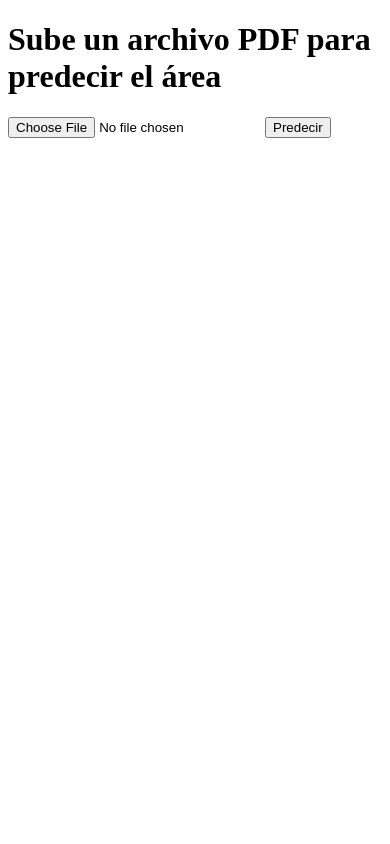
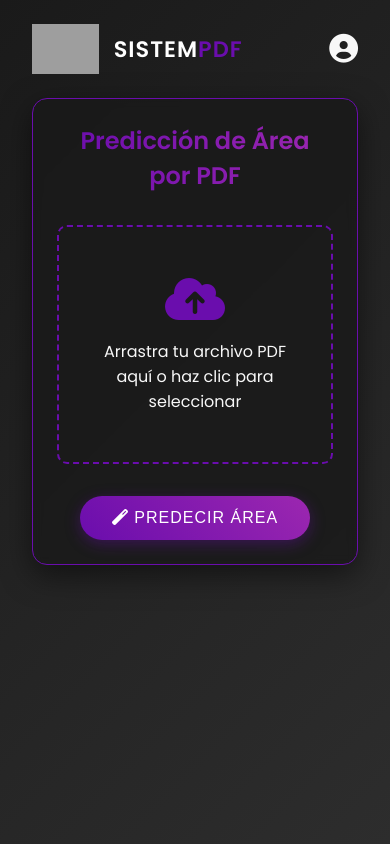
Before and after one commit to AlexhpSENATI/leer_pdf, a Flask app: page / in a window 390 px wide. Run offline with Flask 3, Linux system fonts and the light colour scheme; parts of the project's set-up code (start-up, migrations or seed data) failed here and were passed over; grey boxes are pictures that could not be loaded.

Commit message:
agregando css

```diff
--- a/app.py
+++ b/app.py
@@ -1,4 +1,4 @@
-from flask import Flask, render_template, request
+from flask import Flask, render_template, request, redirect, url_for
 import fitz  # PyMuPDF
 import joblib
 import numpy as np
@@ -9,7 +9,11 @@ app = Flask(__name__)
 app.config['UPLOAD_FOLDER'] = 'uploads'
 os.makedirs(app.config['UPLOAD_FOLDER'], exist_ok=True)
 
-# Cargar modelo entrenado
+ALLOWED_EXTENSIONS = {'pdf'}
+
+def allowed_file(filename):
+    return '.' in filename and filename.rsplit('.', 1)[1].lower() in ALLOWED_EXTENSIONS
+
 modelo = joblib.load("models/modelo_entrenado.pkl")
 
 def extraer_texto_pdf(ruta_pdf):
@@ -21,7 +25,20 @@ def extraer_texto_pdf(ruta_pdf):
 
 @app.route('/', methods=['GET'])
 def index():
-    return render_template('index.html')
+    # Obtener valores si vienen por parámetros (GET)
+    mensaje = request.args.get('mensaje')
+    percentage = request.args.get('percentage')
+    place = request.args.get('place')
+
+    prediction = None
+    if mensaje and percentage and place:
+        prediction = {
+            "mensaje": mensaje,
+            "percentage": percentage,
+            "place": place
+        }
+
+    return render_template('index.html', prediction=prediction)
 
 @app.route('/predict', methods=['POST'])
 def predict():
@@ -32,23 +49,196 @@ def predict():
     if archivo.filename == '':
         return "Nombre de archivo vacío", 400
 
+    if archivo and allowed_file(archivo.filename):
+        nombre_seguro = secure_filename(archivo.filename)
+        ruta_pdf = os.path.join(app.config['UPLOAD_FOLDER'], nombre_seguro)
+        archivo.save(ruta_pdf)
+
+        texto = extraer_texto_pdf(ruta_pdf)
+
+        try:
+            probabilidades = modelo.predict_proba([texto])[0]
+            etiquetas = modelo.classes_
+
+            indice_max = np.argmax(probabilidades)
+            confianza = probabilidades[indice_max]
+            area_predicha = etiquetas[indice_max]
+            porcentaje = round(confianza * 100, 2)
+        except Exception as e:
+            return f"Error en la predicción: {e}", 500
+        finally:
+            os.remove(ruta_pdf)
+
+        if confianza < 0.6:
+            return redirect(url_for('index',
+                mensaje="❌ Área no encontrada (confianza insuficiente)",
+                percentage=porcentaje,
+                place="Desconocido"
+            ))
+
+        return redirect(url_for('index',
+            mensaje="✅ Área encontrada",
+            percentage=porcentaje,
+            place=area_predicha
+        ))
+
+    else:
+        return "Archivo inválido. Solo se permiten PDFs.", 400
+
+if __name__ == '__main__':
+    app.run(debug=True)
+
+# from flask import Flask, render_template, request
+# import fitz  # PyMuPDF
+# import joblib
+# import numpy as np
+# import os
+# from werkzeug.utils import secure_filename
+
+# app = Flask(__name__)
+# app.config['UPLOAD_FOLDER'] = 'uploads'
+# os.makedirs(app.config['UPLOAD_FOLDER'], exist_ok=True)
+
+# ALLOWED_EXTENSIONS = {'pdf'}
+
+# def allowed_file(filename):
+#     return '.' in filename and filename.rsplit('.', 1)[1].lower() in ALLOWED_EXTENSIONS
+
+# modelo = joblib.load("models/modelo_entrenado.pkl")
+
+# def extraer_texto_pdf(ruta_pdf):
+#     texto = ""
+#     doc = fitz.open(ruta_pdf)
+#     for pagina in doc:
+#         texto += pagina.get_text()
+#     return texto
+
+# @app.route('/', methods=['GET'])
+# def index():
+#     return render_template('index.html')
+
+# @app.route('/predict', methods=['POST'])
+# def predict():
+#     if 'pdf_file' not in request.files:
+#         return "No se subió ningún archivo", 400
+
+#     archivo = request.files['pdf_file']
+#     if archivo.filename == '':
+#         return "Nombre de archivo vacío", 400
+
+#     if archivo and allowed_file(archivo.filename):
+#         nombre_seguro = secure_filename(archivo.filename)
+#         ruta_pdf = os.path.join(app.config['UPLOAD_FOLDER'], nombre_seguro)
+#         archivo.save(ruta_pdf)
+
+#         texto = extraer_texto_pdf(ruta_pdf)
+
+#         try:
+#             probabilidades = modelo.predict_proba([texto])[0]
+#             etiquetas = modelo.classes_
+
+#             indice_max = np.argmax(probabilidades)
+#             confianza = probabilidades[indice_max]
+#             area_predicha = etiquetas[indice_max]
+#             porcentaje = round(confianza * 100, 2)
+#         except Exception as e:
+#             return f"Error en la predicción: {e}", 500
+#         finally:
+#             os.remove(ruta_pdf)
+
+#         if confianza < 0.6:
+#             return render_template("index.html", prediction={
+#                 "mensaje": "❌ Área no encontrada (confianza insuficiente)",
+#                 "percentage": porcentaje,
+#                 "place": "Desconocido"
+#             })
+
+#         return render_template("index.html", prediction={
+#             "mensaje": "✅ Área encontrada",
+#             "percentage": porcentaje,
+#             "place": area_predicha
+#         })
+
+#     else:
+#         return "Archivo inválido. Solo se permiten PDFs.", 400
+
+# if __name__ == '__main__':
+#     app.run(debug=True)
+
+
+
+
+
+
+
+
 
 
 
 # from flask import Flask, render_template, request
-# from scripts.clasificar_pdf import extraer_texto_pdf  # Asegúrate que esta función reciba un número
+# import fitz  # PyMuPDF
+# import joblib
+# import numpy as np
+# import os
+# from werkzeug.utils import secure_filename
+
 
 # app = Flask(__name__)
+# app.config['UPLOAD_FOLDER'] = 'uploads'
+# os.makedirs(app.config['UPLOAD_FOLDER'], exist_ok=True)
 
-# @app.route('/')
+# # Cargar modelo entrenado
+# modelo = joblib.load("models/modelo_entrenado.pkl")
+
+# def extraer_texto_pdf(ruta_pdf):
+#     texto = ""
+#     doc = fitz.open(ruta_pdf)
+#     for pagina in doc:
+#         texto += pagina.get_text()
+#     return texto
+
+# @app.route('/', methods=['GET'])
 # def index():
 #     return render_template('index.html')
 
-# @app.route('/predecir', methods=['POST'])
-# def predecir():
-#     entrada = request.form['entrada']
-#     resultado = extraer_texto_pdf(float(entrada))
-#     return render_template('index.html', resultado=resultado)
+# @app.route('/predict', methods=['POST'])
+# def predict():
+#     if 'pdf_file' not in request.files:
+#         return "No se subió ningún archivo", 400
+
+#     archivo = request.files['pdf_file']
+#     if archivo.filename == '':
+#         return "Nombre de archivo vacío", 400
+
+#     if archivo and archivo.filename.endswith('.pdf'):
+#         nombre_seguro = secure_filename(archivo.filename)
+#         ruta_pdf = os.path.join(app.config['UPLOAD_FOLDER'], nombre_seguro)
+#         archivo.save(ruta_pdf)
+
+#         texto = extraer_texto_pdf(ruta_pdf)
+#         probabilidades = modelo.predict_proba([texto])[0]
+#         etiquetas = modelo.classes_
+
+#         indice_max = np.argmax(probabilidades)
+#         confianza = probabilidades[indice_max]
+#         area_predicha = etiquetas[indice_max]
+#         porcentaje = round(confianza * 100, 2)
+
+#         if confianza < 0.6:
+#             return render_template("index.html", prediction={
+#                 "mensaje": "❌ Área no encontrada (confianza insuficiente)",
+#                 "percentage": porcentaje,
+#                 "place": "Desconocido"
+#             })
+
+#         return render_template("index.html", prediction={
+#             "mensaje": "✅ Área encontrada",
+#             "percentage": porcentaje,
+#             "place": area_predicha
+#         })
+
+#     else:
+#         return "Archivo inválido. Solo se permiten PDFs.", 400
 
 # if __name__ == '__main__':
 #     app.run(debug=True)
--- /dev/null
+++ b/static/css/style.css
@@ -0,0 +1,237 @@
+:root {
+    --primary: #6a0dad;
+    --primary-dark: #4b0082;
+    --secondary: #1a1a1a;
+    --text: #f8f8f8;
+    --highlight: #9c27b0;
+}
+
+* {
+    margin: 0;
+    padding: 0;
+    box-sizing: border-box;
+}
+
+body {
+    font-family: 'Poppins', sans-serif;
+    background-color: var(--secondary);
+    color: var(--text);
+    min-height: 100vh;
+    display: flex;
+    flex-direction: column;
+    align-items: center;
+    padding: 1rem 2rem 2rem;
+    background: linear-gradient(135deg, var(--secondary) 0%, #2d2d2d 100%);
+}
+
+.header {
+    width: 100%;
+    max-width: 800px;
+    display: flex;
+    justify-content: space-between;
+    align-items: center;
+    margin-bottom: 1.5rem;
+    padding: 0.5rem 0;
+}
+
+.logo-container {
+    height: 60px;
+    display: flex;
+    align-items: center;
+    gap: 15px;
+}
+
+.navbar-hp {
+    font-size: 1.8rem;
+    font-weight: 600;
+    background: linear-gradient(to right, #ffffff 65%, var(--primary) 50%);
+    -webkit-background-clip: text;
+    background-clip: text;
+    color: transparent;
+    text-transform: uppercase;
+    letter-spacing: 1px;
+}
+
+/*
+.logo-container {
+  height: 60px;
+} */
+
+.logo {
+    height: 100%;
+    object-fit: contain;
+}
+
+.login-icon {
+    font-size: 2rem;
+    color: var(--text);
+    transition: transform 0.3s ease;
+}
+
+.login-icon a {
+    color: inherit;
+    text-decoration: none;
+}
+
+.login-icon:hover {
+    transform: scale(1.1);
+    color: var(--highlight);
+}
+
+.container {
+    width: 100%;
+    max-width: 800px;
+    background-color: rgba(26, 26, 26, 0.8);
+    border-radius: 15px;
+    padding: 2.5rem;
+    box-shadow: 0 10px 30px rgba(0, 0, 0, 0.5);
+    backdrop-filter: blur(5px);
+    border: 1px solid var(--primary);
+}
+
+h1 {
+    color: var(--text);
+    text-align: center;
+    margin-bottom: 2rem;
+    font-weight: 600;
+    background: linear-gradient(to right, var(--primary), var(--highlight));
+    -webkit-background-clip: text;
+    -webkit-text-fill-color: transparent;
+}
+
+.upload-area {
+    border: 2px dashed var(--primary);
+    border-radius: 10px;
+    padding: 3rem 2rem;
+    text-align: center;
+    margin-bottom: 2rem;
+    transition: all 0.3s ease;
+    cursor: pointer;
+    position: relative;
+    overflow: hidden;
+}
+
+.upload-area:hover {
+    border-color: var(--highlight);
+    background-color: rgba(106, 13, 173, 0.1);
+}
+
+.upload-area i {
+    font-size: 3rem;
+    color: var(--primary);
+    margin-bottom: 1rem;
+    display: block;
+}
+
+.file-input {
+    display: none;
+}
+
+.btn {
+    background: linear-gradient(45deg, var(--primary), var(--highlight));
+    color: white;
+    border: none;
+    padding: 0.8rem 2rem;
+    border-radius: 50px;
+    font-size: 1rem;
+    font-weight: 500;
+    cursor: pointer;
+    transition: all 0.3s ease;
+    text-transform: uppercase;
+    letter-spacing: 1px;
+    box-shadow: 0 4px 15px rgba(106, 13, 173, 0.4);
+}
+
+.btn:hover {
+    transform: translateY(-3px);
+    box-shadow: 0 6px 20px rgba(106, 13, 173, 0.6);
+}
+
+.btn:active {
+    transform: translateY(1px);
+}
+
+.result-container {
+    margin-top: 2rem;
+    padding: 1.5rem;
+    border-radius: 10px;
+    background-color: rgba(26, 26, 26, 0.6);
+    border-left: 4px solid var(--primary);
+    display: none;
+    animation: fadeIn 0.5s ease;
+}
+
+@keyframes fadeIn {
+    from {
+        opacity: 0;
+        transform: translateY(20px);
+    }
+
+    to {
+        opacity: 1;
+        transform: translateY(0);
+    }
+}
+
+.result-container h2 {
+    color: var(--highlight);
+    margin-bottom: 1rem;
+    font-weight: 500;
+}
+
+.result-item {
+    margin-bottom: 0.8rem;
+}
+
+.result-item strong {
+    color: var(--primary);
+}
+
+.progress-bar {
+    height: 10px;
+    background-color: var(--secondary);
+    border-radius: 5px;
+    margin-top: 0.5rem;
+    overflow: hidden;
+}
+
+.progress {
+    height: 100%;
+    background: linear-gradient(90deg, var(--primary), var(--highlight));
+    border-radius: 5px;
+    transition: width 0.5s ease;
+}
+
+.filename {
+    margin-top: 1rem;
+    font-size: 0.9rem;
+    color: #aaa;
+}
+
+@media (max-width: 768px) {
+    .container {
+        padding: 1.5rem;
+    }
+
+    h1 {
+        font-size: 1.5rem;
+    }
+
+    .header {
+        margin-bottom: 1rem;
+    }
+
+    .logo-container {
+        height: 50px;
+    }
+
+    .login-icon {
+        font-size: 1.8rem;
+    }
+}
+
+@media (max-width: 768px) {
+    .navbar-hp {
+        font-size: 1.4rem;
+    }
+}
--- /dev/null
+++ b/static/js/script.js
@@ -0,0 +1,56 @@
+// Manejar el área de subida
+const uploadArea = document.getElementById('uploadArea');
+const fileInput = document.getElementById('fileInput');
+const fileName = document.getElementById('fileName');
+const resultContainer = document.getElementById('resultContainer');
+
+const predictionData = document.getElementById('predictionData');
+const predictionExists = predictionData.getAttribute('data-exists') === 'true';
+const predictionPercentage = Number(predictionData.getAttribute('data-percentage'));
+
+uploadArea.addEventListener('click', () => {
+  fileInput.click();
+});
+
+fileInput.addEventListener('change', (e) => {
+  if (e.target.files.length) {
+    const file = e.target.files[0];
+    fileName.textContent = `Archivo seleccionado: ${file.name}`;
+    uploadArea.style.borderColor = 'var(--highlight)';
+  }
+});
+
+// Efecto de arrastrar y soltar
+uploadArea.addEventListener('dragover', (e) => {
+  e.preventDefault();
+  uploadArea.style.borderColor = 'var(--highlight)';
+  uploadArea.style.backgroundColor = 'rgba(106, 13, 173, 0.2)';
+});
+
+uploadArea.addEventListener('dragleave', () => {
+  uploadArea.style.borderColor = 'var(--primary)';
+  uploadArea.style.backgroundColor = 'transparent';
+});
+
+uploadArea.addEventListener('drop', (e) => {
+  e.preventDefault();
+  uploadArea.style.borderColor = 'var(--highlight)';
+  uploadArea.style.backgroundColor = 'transparent';
+
+  if (e.dataTransfer.files.length) {
+    fileInput.files = e.dataTransfer.files;
+    fileName.textContent = `Archivo seleccionado: ${e.dataTransfer.files[0].name}`;
+  }
+});
+
+// Mostrar resultados si hay predicción al cargar la página
+if (predictionData) {
+  const predictionExists = predictionData.getAttribute('data-exists') === 'true';
+  const predictionPercentage = Number(predictionData.getAttribute('data-percentage'));
+
+  if (predictionExists) {
+    resultContainer.style.display = 'block';
+    const confidenceBar = document.getElementById('confidenceBar');
+    confidenceBar.style.width = predictionPercentage + '%';
+  }
+}
--- a/templates/index.html
+++ b/templates/index.html
@@ -1,21 +1,73 @@
 <!DOCTYPE html>
 <html lang="es">
+
 <head>
   <meta charset="UTF-8">
+  <meta name="viewport" content="width=device-width, initial-scale=1.0">
   <title>Predicción de Área</title>
+  <link href="https://fonts.googleapis.com/css2?family=Poppins:wght@300;400;500;600&display=swap" rel="stylesheet">
+  <link rel="stylesheet" href="https://cdnjs.cloudflare.com/ajax/libs/font-awesome/6.0.0-beta3/css/all.min.css">
+  <link rel="stylesheet" href="{{ url_for('static', filename='css/style.css') }}">
 </head>
+
 <body>
-  <h1>Sube un archivo PDF para predecir el área</h1>
-  <form action="/predict" method="post" enctype="multipart/form-data">
-    <input type="file" name="pdf_file" accept="application/pdf" required />
-    <button type="submit">Predecir</button>
-  </form>
+  <header class="header">
+    <div class="logo-container">
+      <img src="logo.png" alt="Logo de la aplicación" class="logo">
+      <div class="navbar-hp">SistemPDF</div>
+    </div>
+    <div class="login-icon">
+      <a href="/login" aria-label="Iniciar sesión">
+        <i class="fas fa-user-circle"></i>
+      </a>
+    </div>
+  </header>
 
-  {% if prediction %}
-    <h2>Resultado:</h2>
-    <p>{{ prediction.mensaje }}</p>
-    <p><strong>Área:</strong> {{ prediction.place }}</p>
-    <p><strong>Confianza:</strong> {{ prediction.percentage }}%</p>
-  {% endif %}
+
+  <div class="container">
+    <h1>Predicción de Área por PDF</h1>
+
+    <form action="/predict" method="post" enctype="multipart/form-data" id="uploadForm">
+      <div class="upload-area" id="uploadArea">
+        <i class="fas fa-cloud-upload-alt"></i>
+        <p>Arrastra tu archivo PDF aquí o haz clic para seleccionar</p>
+        <input type="file" name="pdf_file" id="fileInput" class="file-input" accept="application/pdf" required />
+      </div>
+      <div class="filename" id="fileName"></div>
+      <div style="text-align: center;">
+        <button type="submit" class="btn">
+          <i class="fas fa-magic"></i> Predecir Área
+        </button>
+      </div>
+    </form>
+
+    <div class="result-container" id="resultContainer"
+      style="display: {% if prediction %}block{% else %}none{% endif %};">
+      <h2>Resultado de la Predicción</h2>
+      <div class="result-item">
+        <p id="resultMessage">{% if prediction %}{{ prediction.mensaje }}{% endif %}</p>
+      </div>
+      <div class="result-item">
+        <p><strong>Área:</strong> <span id="resultArea">{% if prediction %}{{ prediction.place }}{% endif %}</span></p>
+      </div>
+      <div class="result-item">
+        <p><strong>Confianza:</strong> <span id="resultPercentage">{% if prediction %}{{ prediction.percentage }}{%
+            endif %}</span>%</p>
+        <div class="progress-bar">
+          <div class="progress" id="confidenceBar"
+            style="width: {% if prediction %}{{ prediction.percentage }}{% else %}0{% endif %}%"></div>
+        </div>
+      </div>
+    </div>
+  </div>
+
+  <div id="predictionData" data-exists="{{ 'true' if prediction else 'false' }}"
+    data-percentage="{{ prediction.percentage if prediction else 0 }}" style="display:none;">
+  </div>
+
+  <script src="{{ url_for('static', filename='js/script.js') }}"></script>
 </body>
+
 </html>
+
+<!-- & .\.venv\Scripts\python.exe app.py -->
```
Also changed, not shown: static/style.css (deleted), 7 other files.
